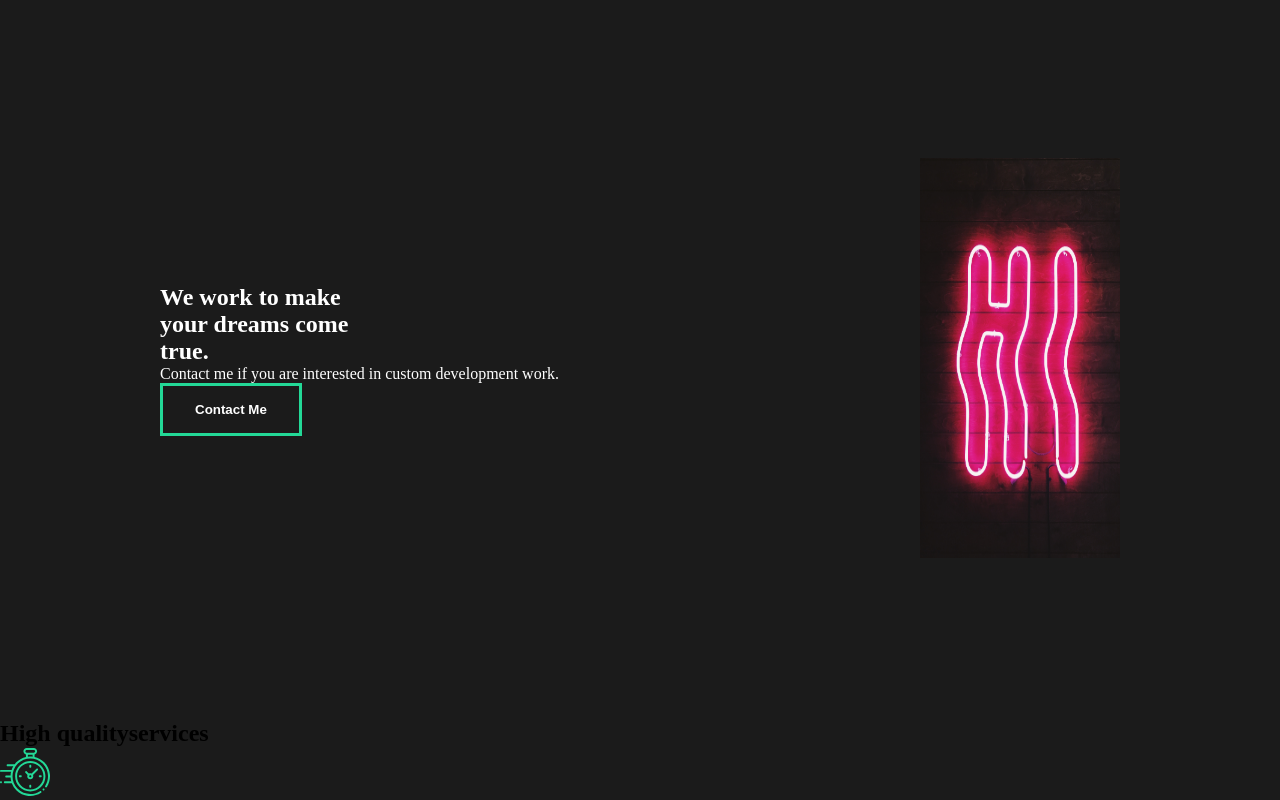
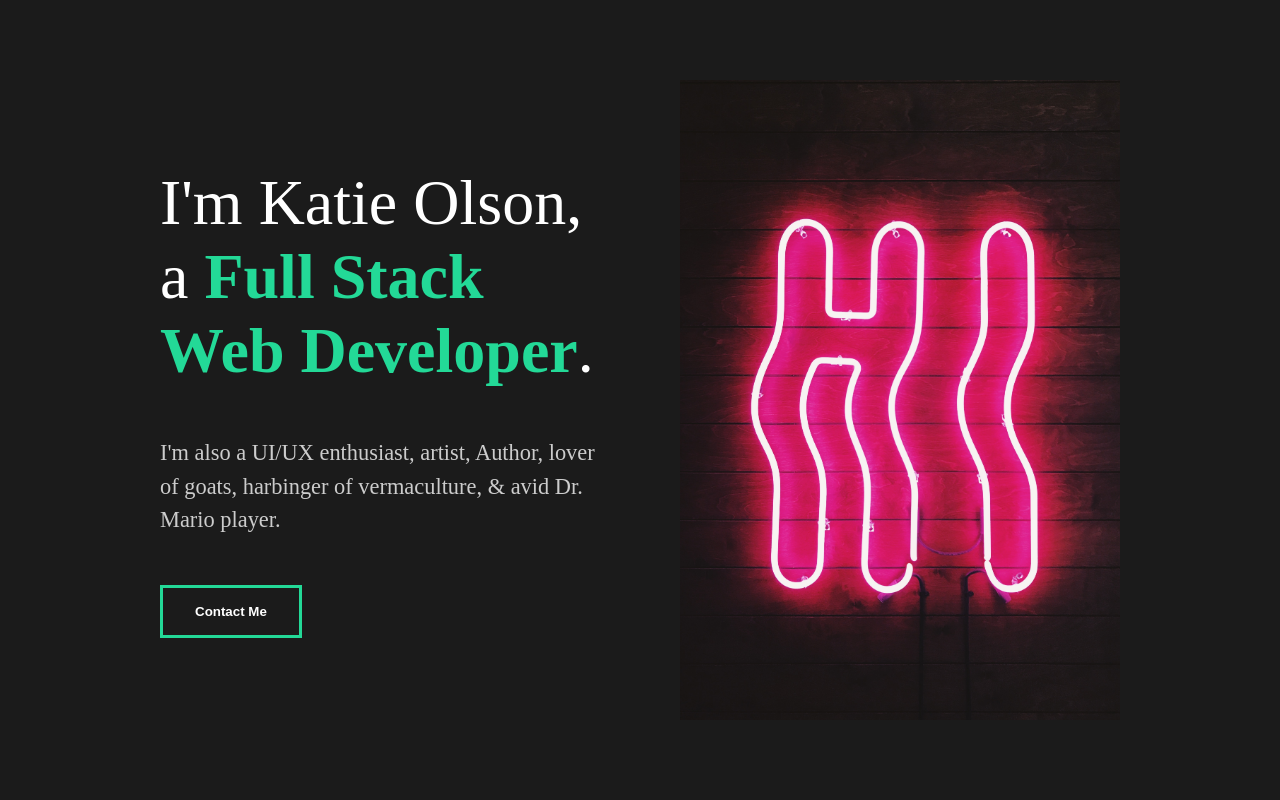
Before and after one commit to katieolson84/katie-olson-portfolio, a React (Create React App) app in the folder portfolio/: page / in a window 1280 px wide. Shown: the top 800 px of the page. Built offline with nearby package versions, Linux system fonts and the light colour scheme.

Commit message:
styled about section

```diff
--- a/portfolio/src/components/About.js
+++ b/portfolio/src/components/About.js
@@ -2,6 +2,7 @@ import React from 'react'
 import hi from '../images/hi.jpeg'
 // styles
 import styled from 'styled-components';
+
 
 const About = () => {
     return (
@@ -9,17 +10,13 @@ const About = () => {
             <div className="description">
                 <div className="title">
                     <div classname="hide">
-                        <h2>We work to make</h2>
+                        <h2>I'm Katie Olson,</h2>
                     </div>
                     <div classname="hide">
-                        <h2>your <span>dreams</span> come
-                        </h2>
-                    </div>
-                    <div classname="hide">
-                        <h2>true.</h2>
+                        <h2>a <span>Full Stack Web Developer</span>.</h2>
                     </div>
                 </div>
-                <p>Contact me if you are interested in custom development work.</p>
+                <p>I'm also a UI/UX enthusiast, artist, Author, lover of goats, harbinger of vermaculture, & avid Dr. Mario player.</p>
                 <button>Contact Me</button>
             </div>
             <div className="image">
@@ -38,9 +35,22 @@ const AboutContainer = styled.div`
     padding: 5rem 10rem;
     color: white;
 
-    img{
-        width:200px;
-        height:400px;
+    .description{
+        flex: 1;
+        padding-right: 5rem;
+        font-weight: lighter;
+    }
+    overflow: hidden;
+    .image{
+        flex: 1;
+        img{
+            width: 100%;
+            height: 80vh;
+            object-fit: cover;
+        }
+    }
+    .hide{
+        overflow: hidden;
     }
 `
 
--- a/portfolio/src/components/GlobalStyles.js
+++ b/portfolio/src/components/GlobalStyles.js
@@ -25,6 +25,7 @@ const GlobalStyle = createGlobalStyle`
             background-color: #23d997;
             color: white;
         }
+    }
     h2{
         font-weight: lighter;
         font-size: 4rem;
@@ -32,12 +33,23 @@ const GlobalStyle = createGlobalStyle`
     h3{
         color: white;
     }
+    h4{
+        font-weight: bold;
+
+    }
+    a{
+        font-size: 1.1rem;
+    }
+    span{
+        font-weight: bold;
+        color: #23d997;
+    }
     p{
         padding: 3rem 0rem;
         color: #ccc;
         font-size: 1.4rem;
         line-height: 150%;
     }
-    }
+
 `
 export default GlobalStyle;
```
